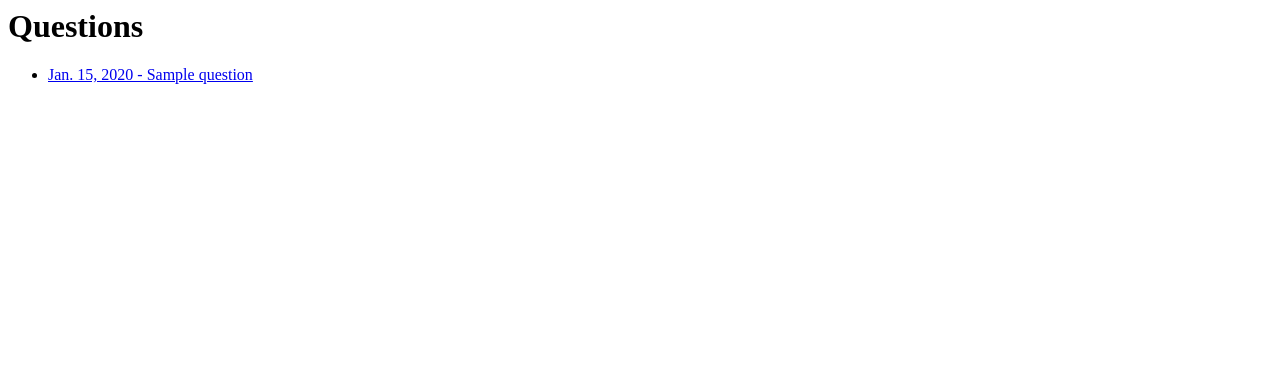
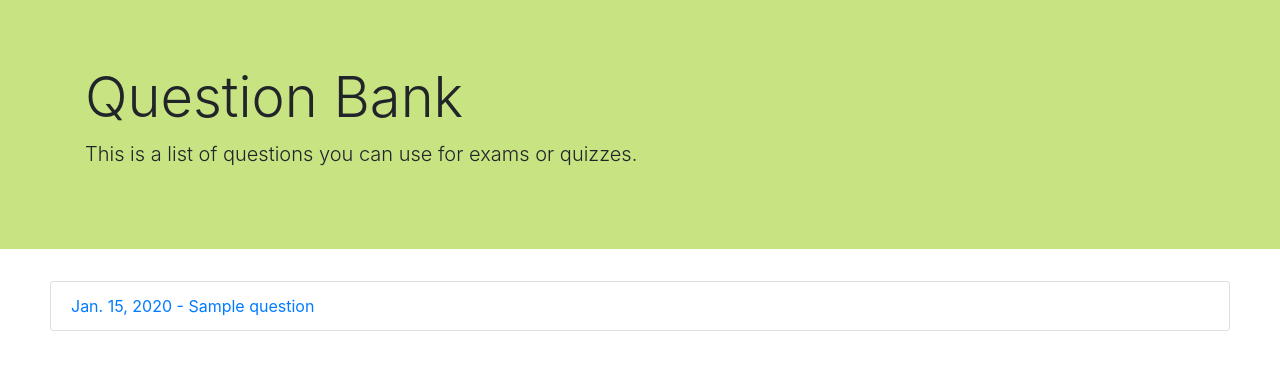
Before and after one commit to Mehakpreet21/OnlineGrading-1, a Django app: template exam/templates/exam/question_list.html in a window 1280 px wide. Shown: the top 370 px of the page. Run offline with Django 4.2, Linux system fonts and the light colour scheme; the template is opened without the code that fills it: values that come from a table or form of the project are taken from there, others are empty; tables that the repository leaves empty hold one stand-in row (values such as "Sample post"); some libraries are stand-ins or nearby versions.

Commit message:
updated questions_list.html

```diff
--- a/exam/templates/exam/question_list.html
+++ b/exam/templates/exam/question_list.html
@@ -1,12 +1,33 @@
-<h1>Questions</h1>
-<ul>
+<!DOCTYPE html>
+<html lang="en" dir="ltr">
+  <head>
+    <meta charset="utf-8">
+    <title>Question Bank</title>
+    <link rel="stylesheet" href="https://stackpath.bootstrapcdn.com/bootstrap/4.3.1/css/bootstrap.min.css" integrity="sha384-ggOyR0iXCbMQv3Xipma34MD+dH/1fQ784/j6cY/iJTQUOhcWr7x9JvoRxT2MZw1T" crossorigin="anonymous">
+
+  </head>
+  <body>
+    <div class="jumbotron jumbotron-fluid" style="background-color: #C8E381;">
+      <div class="container">
+        <h1 class="display-4">Question Bank</h1>
+        <p class="lead">This is a list of questions you can use for exams or quizzes.</p>
+      </div>
+    </div>
+    <div style="margin-left:50px; margin-right:50px">
+    <ul class="list-group">
       {% for question in question_list %}
-    <li>
+        <li class="list-group-item">
       	    <a href="{% url 'questions-detail' question.pk %}">
                       {{ question.created|date }} - {{ question.name }}
             </a>
         </li>
        {% empty %}
-    <li>No Questions yet.</li>
+        <li class="list-group-item">No Questions yet.</li>
        {% endfor %}
     </ul>
+    </div>
+    <script src="https://code.jquery.com/jquery-3.3.1.slim.min.js" integrity="sha384-q8i/X+965DzO0rT7abK41JStQIAqVgRVzpbzo5smXKp4YfRvH+8abtTE1Pi6jizo" crossorigin="anonymous"></script>
+<script src="https://cdnjs.cloudflare.com/ajax/libs/popper.js/1.14.7/umd/popper.min.js" integrity="sha384-UO2eT0CpHqdSJQ6hJty5KVphtPhzWj9WO1clHTMGa3JDZwrnQq4sF86dIHNDz0W1" crossorigin="anonymous"></script>
+<script src="https://stackpath.bootstrapcdn.com/bootstrap/4.3.1/js/bootstrap.min.js" integrity="sha384-JjSmVgyd0p3pXB1rRibZUAYoIIy6OrQ6VrjIEaFf/nJGzIxFDsf4x0xIM+B07jRM" crossorigin="anonymous"></script>
+  </body>
+</html>
```
Lines whose indentation alone changed are shown as unchanged.
